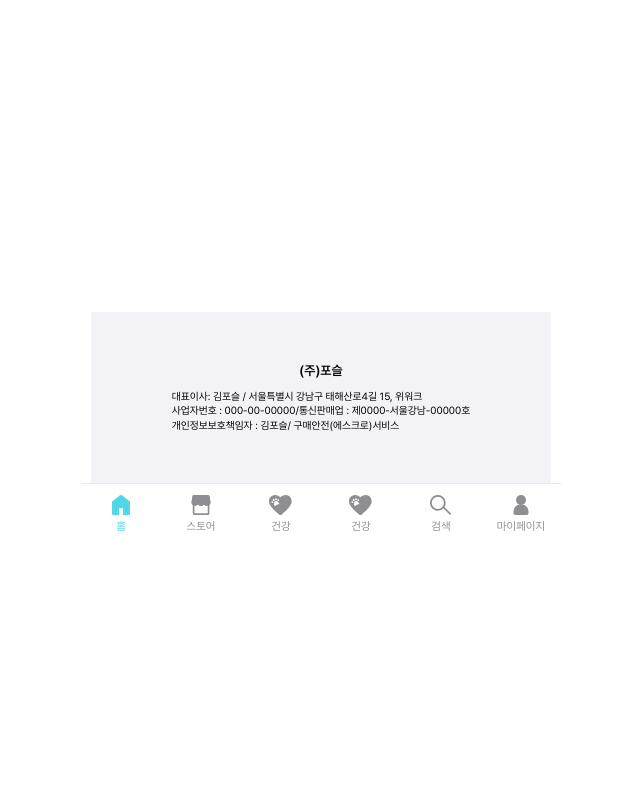
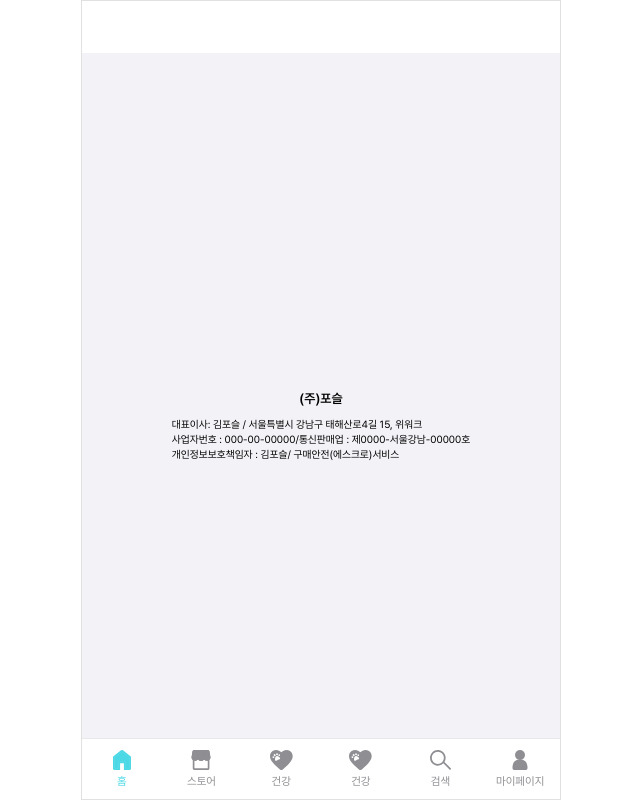
Before and after one commit to Ureca-6-PawSeul/PawSeul, a React (Vite) app in the folder frontend/: page / in a window 1280 px wide. Shown: the whole page, without its empty margins (319-959 px from the left). Built offline with nearby package versions, Linux system fonts and the light colour scheme; what emotion-reset would draw is missing.

Commit message:
[feat] navbar 컴포넌트 수정 (#32)
* feat: Button 기본 컴포넌트 생성 및 구현(LUP-46)

* fix: Navbar component 수정 (LUP-46)

* fix: Navbar component storybook 수정 (LUP-46)

```diff
--- a/frontend/src/components/common/Layout/index.tsx
+++ b/frontend/src/components/common/Layout/index.tsx
@@ -6,9 +6,9 @@ import { Header } from '../Header';
 export const Layout = ({ children }: { children: React.ReactNode }) => {
   return (
     <Wrapper direction="column" align="center">
-      <MobileWrapper width={375} direction="column">
+      <MobileWrapper direction="column">
         <Header />
-        <Flex padding="0 10px">{children}</Flex>
+        <Flex>{children}</Flex>
         <Navbar />
       </MobileWrapper>
     </Wrapper>
@@ -17,11 +17,18 @@ export const Layout = ({ children }: { children: React.ReactNode }) => {
 
 const Wrapper = styled(Flex)`
   overflow-x: hidden;
-  min-height: 100vh;
+  height: 100vh;
 `;
 
 const MobileWrapper = styled(Flex)`
-  width: 100%;
   max-width: 480px;
   min-width: 320px;
+  min-height: 100vh;
+
+  @media (min-width: 431px) {
+    border-style: solid;
+    border-color: rgb(225, 225, 225);
+    border-image: initial;
+    border-width: 0.5px;
+  }
 `;
--- a/frontend/src/components/common/Navbar/NavItem.tsx
+++ b/frontend/src/components/common/Navbar/NavItem.tsx
@@ -33,7 +33,7 @@ const commonStyle = css`
   align-items: center;
   justify-content: center;
   cursor: pointer;
-  width: 6rem;
+  flex: 1;
 `;
 
 const active = css`
@@ -45,7 +45,7 @@ const inactive = css`
 `;
 
 const textStyle = css`
-  margin-top: 0.25rem;
+  margin-top: 4px;
   font-size: 0.7rem;
 `;
 
--- a/frontend/src/components/common/Navbar/index.tsx
+++ b/frontend/src/components/common/Navbar/index.tsx
@@ -24,7 +24,7 @@ const Navbar = () => {
   }, []);
 
   return (
-    <>
+    <Wrapper>
       <TabContainer>
         <Flex direction="row" justify="center">
           <NavItem
@@ -77,18 +77,26 @@ const Navbar = () => {
           </NavItem>
         </Flex>
       </TabContainer>
-    </>
+    </Wrapper>
   );
 };
 
 export default Navbar;
 
+const Wrapper = styled(Flex)`
+  display: block;
+  position: relative;
+  height: fit-content;
+`;
+
 const TabContainer = styled.div`
+  display: flex;
   width: 100%;
   height: 60px;
-  display: fixed;
+  position: absolute;
   bottom: 0;
   z-index: 20;
   border-top: 0.5px solid rgba(112, 115, 124, 0.16);
   background-color: ${colors.White};
+  justify-content: center;
 `;
```
Also changed, not shown: 1 other file (tests, documents, lock files or other folders).
